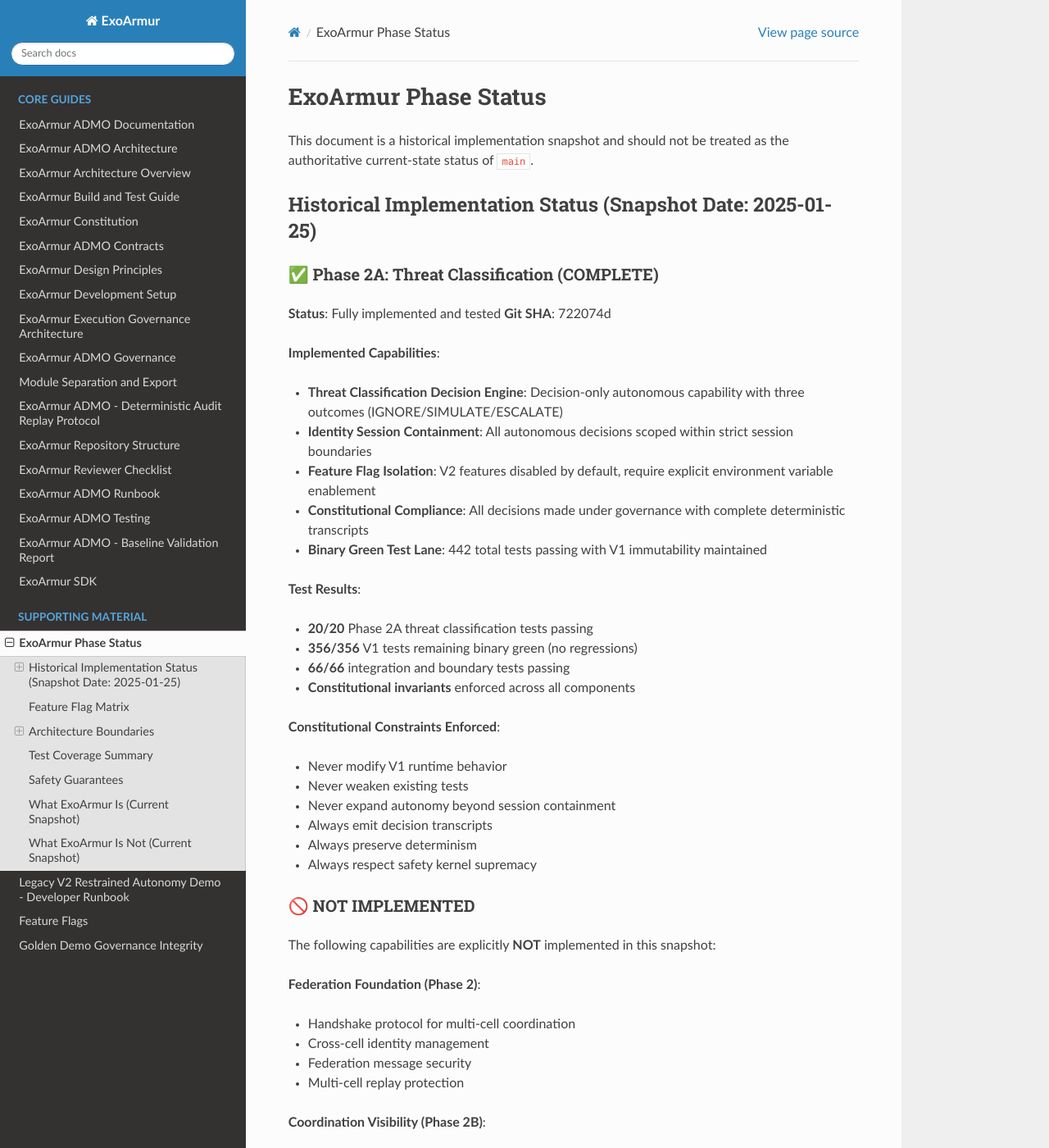
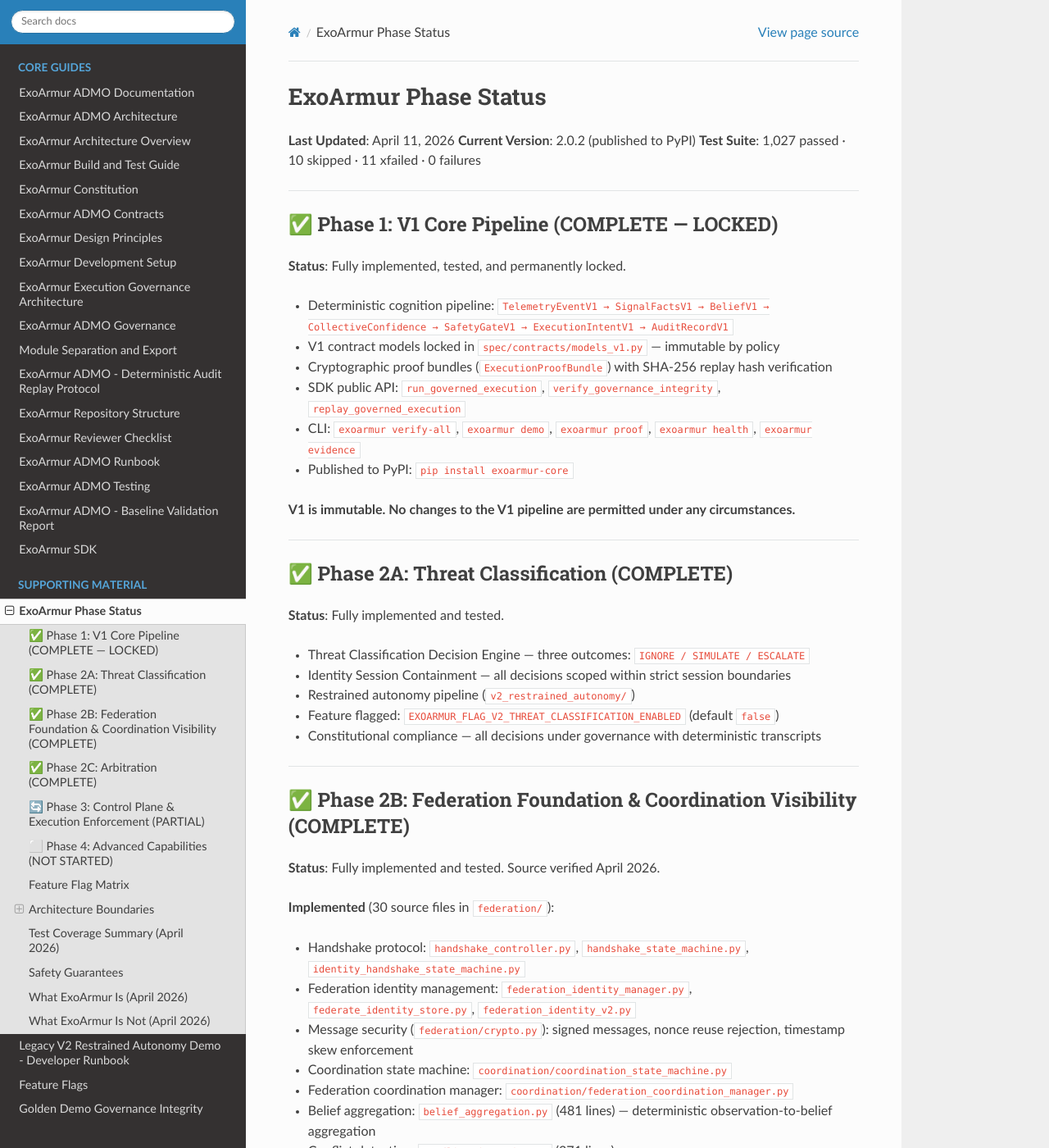
Before and after one commit to slucerodev/ExoArmur-Core, a Sphinx documentation site: the page built from docs/PHASE_STATUS.md, in a window 1280 px wide and 1400 px high. Shown: the whole window at 82% size. Built offline with Sphinx 7.4.7 and the Read the Docs theme 3.1.0, drawn with Linux system fonts in a browser that asks for light colours; some of the changed text lies outside the part shown.

Commit message:
docs: update PHASE_STATUS.md to reflect verified April 2026 state — phases 1, 2A, 2B, 2C complete

````diff
--- a/docs/PHASE_STATUS.md
+++ b/docs/PHASE_STATUS.md
@@ -1,123 +1,198 @@
 # ExoArmur Phase Status
 
-This document is a historical implementation snapshot and should not be treated as the authoritative current-state status of `main`.
+**Last Updated**: April 11, 2026
+**Current Version**: 2.0.2 (published to PyPI)
+**Test Suite**: 1,027 passed · 10 skipped · 11 xfailed · 0 failures
 
-## Historical Implementation Status (Snapshot Date: 2025-01-25)
+---
 
-### ✅ Phase 2A: Threat Classification (COMPLETE)
-**Status**: Fully implemented and tested
-**Git SHA**: 722074d
+## ✅ Phase 1: V1 Core Pipeline (COMPLETE — LOCKED)
 
-**Implemented Capabilities**:
-- **Threat Classification Decision Engine**: Decision-only autonomous capability with three outcomes (IGNORE/SIMULATE/ESCALATE)
-- **Identity Session Containment**: All autonomous decisions scoped within strict session boundaries
-- **Feature Flag Isolation**: V2 features disabled by default, require explicit environment variable enablement
-- **Constitutional Compliance**: All decisions made under governance with complete deterministic transcripts
-- **Binary Green Test Lane**: 442 total tests passing with V1 immutability maintained
+**Status**: Fully implemented, tested, and permanently locked.
 
-**Test Results**:
-- **20/20** Phase 2A threat classification tests passing
-- **356/356** V1 tests remaining binary green (no regressions)
-- **66/66** integration and boundary tests passing
-- **Constitutional invariants** enforced across all components
+- Deterministic cognition pipeline: `TelemetryEventV1 → SignalFactsV1 → BeliefV1 → CollectiveConfidence → SafetyGateV1 → ExecutionIntentV1 → AuditRecordV1`
+- V1 contract models locked in `spec/contracts/models_v1.py` — immutable by policy
+- Cryptographic proof bundles (`ExecutionProofBundle`) with SHA-256 replay hash verification
+- SDK public API: `run_governed_execution`, `verify_governance_integrity`, `replay_governed_execution`
+- CLI: `exoarmur verify-all`, `exoarmur demo`, `exoarmur proof`, `exoarmur health`, `exoarmur evidence`
+- Published to PyPI: `pip install exoarmur-core`
 
-**Constitutional Constraints Enforced**:
-- Never modify V1 runtime behavior
-- Never weaken existing tests
-- Never expand autonomy beyond session containment
-- Always emit decision transcripts
-- Always preserve determinism
-- Always respect safety kernel supremacy
+**V1 is immutable. No changes to the V1 pipeline are permitted under any circumstances.**
 
-### 🚫 NOT IMPLEMENTED
-The following capabilities are explicitly **NOT** implemented in this snapshot:
+---
 
-**Federation Foundation (Phase 2)**:
-- Handshake protocol for multi-cell coordination
-- Cross-cell identity management
-- Federation message security
-- Multi-cell replay protection
+## ✅ Phase 2A: Threat Classification (COMPLETE)
 
-**Coordination Visibility (Phase 2B)**:
-- Observation ingestion across cells
-- Cross-cell belief aggregation
-- Federation visibility APIs
-- Conflict detection across cells
+**Status**: Fully implemented and tested.
 
-**Arbitration (Phase 2C)**:
-- Human-in-the-loop conflict resolution
-- Multi-cell arbitration workflows
-- Cross-cell belief reconciliation
+- Threat Classification Decision Engine — three outcomes: `IGNORE / SIMULATE / ESCALATE`
+- Identity Session Containment — all decisions scoped within strict session boundaries
+- Restrained autonomy pipeline (`v2_restrained_autonomy/`)
+- Feature flagged: `EXOARMUR_FLAG_V2_THREAT_CLASSIFICATION_ENABLED` (default `false`)
+- Constitutional compliance — all decisions under governance with deterministic transcripts
 
-**Execution & Enforcement (Phase 3)**:
-- Safety gate execution beyond V1
-- Control plane approval workflows
-- Policy engine beyond V1 constraints
-- Collective confidence across cells
+---
 
-**Advanced Capabilities (Phase 4)**:
-- Machine learning analysis
-- Advanced automation
+## ✅ Phase 2B: Federation Foundation & Coordination Visibility (COMPLETE)
+
+**Status**: Fully implemented and tested. Source verified April 2026.
+
+**Implemented** (30 source files in `federation/`):
+- Handshake protocol: `handshake_controller.py`, `handshake_state_machine.py`, `identity_handshake_state_machine.py`
+- Federation identity management: `federation_identity_manager.py`, `federate_identity_store.py`, `federation_identity_v2.py`
+- Message security (`federation/crypto.py`): signed messages, nonce reuse rejection, timestamp skew enforcement
+- Coordination state machine: `coordination/coordination_state_machine.py`
+- Federation coordination manager: `coordination/federation_coordination_manager.py`
+- Belief aggregation: `belief_aggregation.py` (481 lines) — deterministic observation-to-belief aggregation
+- Conflict detection: `conflict_detection.py` (371 lines)
+- Visibility API: `visibility_api.py` (438 lines)
+- Audit emitters: `coordination_audit_emitter.py`, `identity_audit_emitter.py`
+- Protocol enforcement: `protocol_enforcer.py`
+- Feature flagged: `EXOARMUR_FLAG_V2_FEDERATION_ENABLED` (default `false`)
+
+**One remaining gap**:
+- `CrossCellAggregator` class — cross-cell aggregation API descoped from Phase 2A, not yet promoted. Two tests skipped pending this: `test_cross_cell_belief_aggregation`, `test_federation_audit_trail`.
+
+**Test results**: 91 passed · 2 skipped · 1 xfailed (strict acceptance gate)
+
+---
+
+## ✅ Phase 2C: Arbitration (COMPLETE)
+
+**Status**: Fully implemented and tested.
+
+- Arbitration service: `federation/arbitration_service.py` (435 lines)
+- Arbitration store: `federation/arbitration_store.py`
+- Human-in-the-loop — resolution requires explicit human approval before applying
+- Post-approval belief state correctly updated and auditable
+- Replay verification — arbitration decisions reproducible via replay engine
+- V1 compatibility preserved — arbitration is fully additive
+- Feature flagged, disabled by default
+
+**Test results** (`test_arbitration.py`): 7/7 passing including conflict detection, approval gating, resolution, replay, and feature flag isolation.
+
+---
+
+## 🔄 Phase 3: Control Plane & Execution Enforcement (PARTIAL)
+
+**Status**: Infrastructure scaffolded. Acceptance gates are xfailed pending full implementation.
+
+**What exists**:
+- `control_plane/control_api.py` (200 lines) — federation-aware control API
+- `control_plane/approval_service.py` (316 lines) — approval workflow service
+- `control_plane/operator_interface.py` — operator interface
+- `control_plane/intent_store.py` — intent persistence
+- Feature flags: `EXOARMUR_FLAG_V2_CONTROL_PLANE_ENABLED`, `EXOARMUR_FLAG_V2_OPERATOR_APPROVAL_REQUIRED`
+
+**What is NOT yet implemented**:
+- Operator authentication (real, not stub)
+- Full A3 approval workflow end-to-end
+- Emergency override procedure
+- Control plane API fully wired and tested
+- Federation approval coordination across cells
+- Web UI / dashboard
+- REST API for external system integration
+- Interactive replay via HTTP
+
+**Acceptance gates** (xfailed — will be promoted when implemented):
+- `test_operator_authentication`
+- `test_a3_approval_workflow`
+- `test_operator_authorization_levels`
+- `test_emergency_override_procedure`
+- `test_control_plane_api_functionality`
+- `test_federation_approval_coordination`
+
+---
+
+## ⬜ Phase 4: Advanced Capabilities (NOT STARTED)
+
+**Status**: Not started. No implementation files exist.
+
+**Planned**:
+- Machine learning analysis for anomaly detection
+- Advanced automation beyond rule-based governance
 - Extended defensive measures
+- Cross-cell collective confidence with ML weighting
+
+---
 
 ## Feature Flag Matrix
 
 | Flag | Default | Purpose | Status |
 |------|---------|---------|--------|
-| `EXOARMUR_FLAG_V2_THREAT_CLASSIFICATION_ENABLED` | `false` | Enables Phase 2A threat classification | IMPLEMENTED |
-| `EXOARMUR_FLAG_V2_RESTRAINED_AUTONOMY_ENABLED` | `false` | Legacy compatibility flag for the restrained-autonomy path | IMPLEMENTED |
+| `EXOARMUR_FLAG_V2_THREAT_CLASSIFICATION_ENABLED` | `false` | Phase 2A threat classification | ✅ Complete |
+| `EXOARMUR_FLAG_V2_RESTRAINED_AUTONOMY_ENABLED` | `false` | Restrained autonomy path | ✅ Complete |
+| `EXOARMUR_FLAG_V2_FEDERATION_ENABLED` | `false` | Phase 2B federation layer | ✅ Complete |
+| `EXOARMUR_FLAG_V2_CONTROL_PLANE_ENABLED` | `false` | Phase 3 control plane | 🔄 Partial |
+| `EXOARMUR_FLAG_V2_OPERATOR_APPROVAL_REQUIRED` | `false` | Phase 3 operator approval | 🔄 Partial |
+
+---
 
 ## Architecture Boundaries
 
-### V1 Core (Locked)
-The V1 cognition pipeline remains locked by repository policy and regression gates:
+### V1 Core (Locked — Immutable)
 ```
 TelemetryEventV1 → SignalFactsV1 → BeliefV1 → CollectiveConfidence → SafetyGateV1 → ExecutionIntentV1 → AuditRecordV1
 ```
 
-### V2 Additive Layer (Phase 2A Only)
-V2 provides only threat classification decision capability:
-- **Decision-only**: No execution authority
-- **Session-contained**: Authority limited to session scope
-- **Feature-flagged**: Disabled by default
-- **Constitutional**: All decisions under governance
+### V2 Additive Layers (Feature-flagged, default OFF)
+```
+V1 Pipeline (unchanged)
+  └── Phase 2A: Threat Classification (decision-only, session-contained)
+  └── Phase 2B: Federation (handshake, identity, coordination, belief aggregation, conflict detection)
+  └── Phase 2C: Arbitration (human-in-the-loop resolution)
+  └── Phase 3: Control Plane (partial — approval service, operator interface)
+  └── Phase 4: Advanced Capabilities (not started)
+```
 
-## Test Coverage Summary
+---
 
-- **Total Tests**: 442
-- **Passing**: 442 (100%)
-- **Skipped**: 2
-- **Expected Failures**: 12
-- **V1 Binary Green**: 356/356 tests
-- **Phase 2A Specific**: 20/20 tests
-- **Integration/Boundary**: 66/66 tests
+## Test Coverage Summary (April 2026)
+
+| Metric | Count |
+|--------|-------|
+| Total passing | 1,027 |
+| Skipped (infra/env dependent) | 10 |
+| Expected failures (acceptance gates) | 11 |
+| Failures | 0 |
+
+**Skipped tests** (by reason):
+- `test_cross_cell_belief_aggregation`, `test_federation_audit_trail` — `CrossCellAggregator` not yet implemented
+- Filesystem executor integration — requires live filesystem sandbox
+- Golden demo JetStream — requires live NATS JetStream
+- Plugin registry pod provider — requires runtime plugin loading
+
+**xfailed tests** (acceptance gates, not regressions):
+- Federation formation strict acceptance gate
+- Operator approval workflow suite (Phase 3 gate)
+- Golden demo mock (requires live NATS, mock is not acceptance)
+
+---
 
 ## Safety Guarantees
 
-- **V1 Contract Locking**: Zero changes to V1 runtime behavior
+- **V1 Contract Locking**: Zero changes to V1 runtime behavior — enforced by CI
 - **Test Integrity**: No weakening or removal of existing tests
 - **Boundary Enforcement**: Strict isolation between V1 and V2 components
 - **Deterministic Behavior**: All decisions reproducible with complete audit trails
-- **Feature Flag Safety**: V2 features inert when disabled
+- **Feature Flag Safety**: All V2 features inert when disabled
 
-## What ExoArmur Is (Current Snapshot)
+---
 
-ExoArmur is a constitutional autonomous defense system with:
-- Locked V1 cognition pipeline
-- Decision-only threat classification (Phase 2A)
-- Strict feature flag controls
-- Complete audit trails
-- Deterministic replay capability
-- Binary green test compliance
+## What ExoArmur Is (April 2026)
 
-## What ExoArmur Is Not (Current Snapshot)
+- Locked V1 cognition pipeline — published, tested, immutable
+- Phase 2A threat classification — complete, feature-flagged
+- Phase 2B federation layer — complete, feature-flagged
+- Phase 2C human-in-the-loop arbitration — complete, feature-flagged
+- Phase 3 control plane — partial infrastructure, acceptance gates pending
+- Published on PyPI: `exoarmur-core 2.0.2`
+- Installable via `pipx install exoarmur-core`
 
-ExoArmur is **NOT**:
-- A multi-cell federation system
-- A distributed coordination platform
-- An execution engine beyond V1
-- A learning or adaptive system
-- A production deployment platform
-- A complete autonomous defense solution
+## What ExoArmur Is Not (April 2026)
 
-This snapshot represents ExoArmur as implemented on the snapshot date above, with no speculative or future-facing capabilities.
+- Does **not** have a web UI or dashboard (Phase 3 gap)
+- Does **not** expose a REST API for external systems (Phase 3 gap)
+- Does **not** have a fully operational control plane (Phase 3 incomplete)
+- Does **not** implement ML-based analysis (Phase 4 not started)
+- Is **not** a consumer product — it is a developer governance library
````
